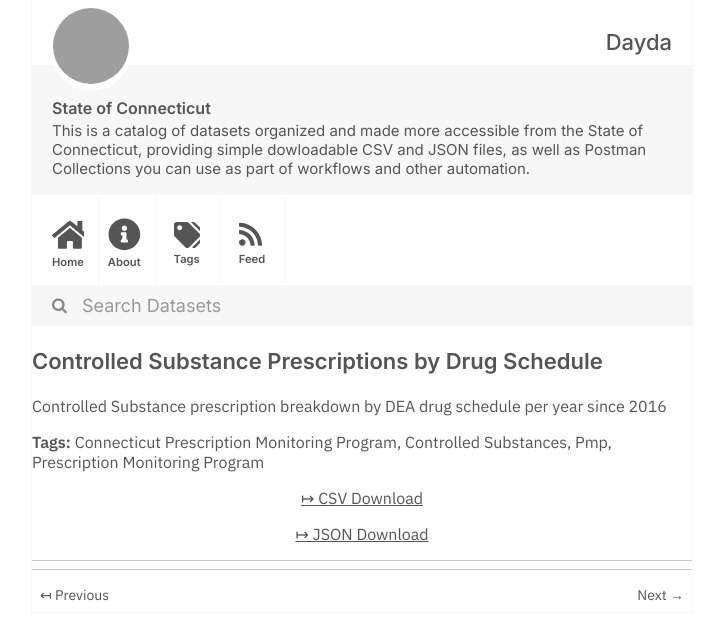
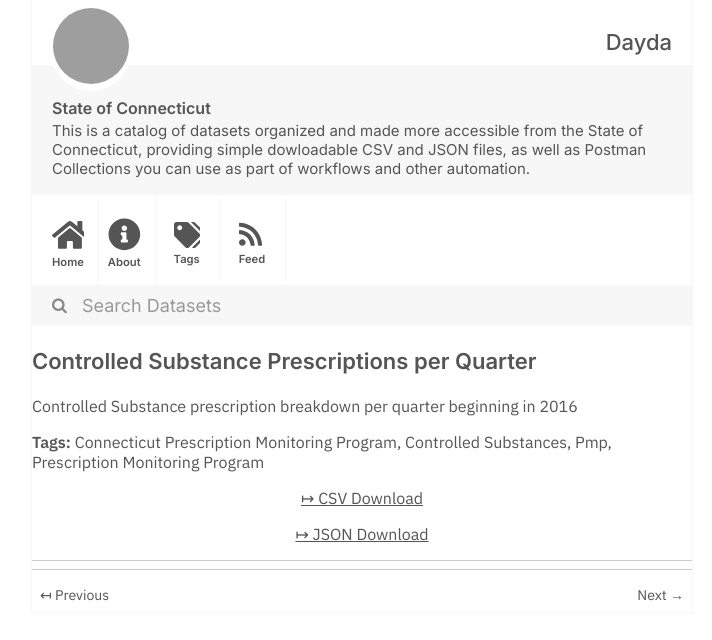
Before and after one commit to dayda-entities/state-of-connecticut, a Jekyll site: the page built from _posts/2020-11-12-controlled-substance-prescript.md, in a window 1280 px wide, cut to the strip 0-640 px from the top of the page. Shown: the whole strip, without its empty margins (278-990 px from the left). Built offline with Jekyll 4.4.1, drawn with Linux system fonts in a browser that asks for light colours; grey boxes are pictures that could not be loaded.

```diff
--- a/_posts/2020-11-12-controlled-substance-prescript.md
+++ b/_posts/2020-11-12-controlled-substance-prescript.md
@@ -1,7 +1,7 @@
 ---
-title: Controlled Substance Prescriptions by Drug Schedule
-created: '2020-11-12T14:53:40.998228'
-modified: '2020-11-12T14:53:40.998235'
+title: Controlled Substance Prescriptions per Quarter
+created: '2020-11-12T14:54:40.123255'
+modified: '2020-11-12T14:54:40.123266'
 state: active
 type: dataset
 tags:
@@ -11,9 +11,9 @@ tags:
   - Prescription Monitoring Program
 groups:
   - Local Government
-csv_url: 'https://data.ct.gov/api/views/2sgj-pnua/rows.csv?accessType=DOWNLOAD'
-json_url: 'https://data.ct.gov/api/views/2sgj-pnua/rows.json?accessType=DOWNLOAD'
+csv_url: 'https://data.ct.gov/api/views/82x5-wmpi/rows.csv?accessType=DOWNLOAD'
+json_url: 'https://data.ct.gov/api/views/82x5-wmpi/rows.json?accessType=DOWNLOAD'
 layout: post
 
 ---
-Controlled Substance prescription breakdown by DEA drug schedule per year since 2016
+Controlled Substance prescription breakdown per quarter beginning in 2016
```
